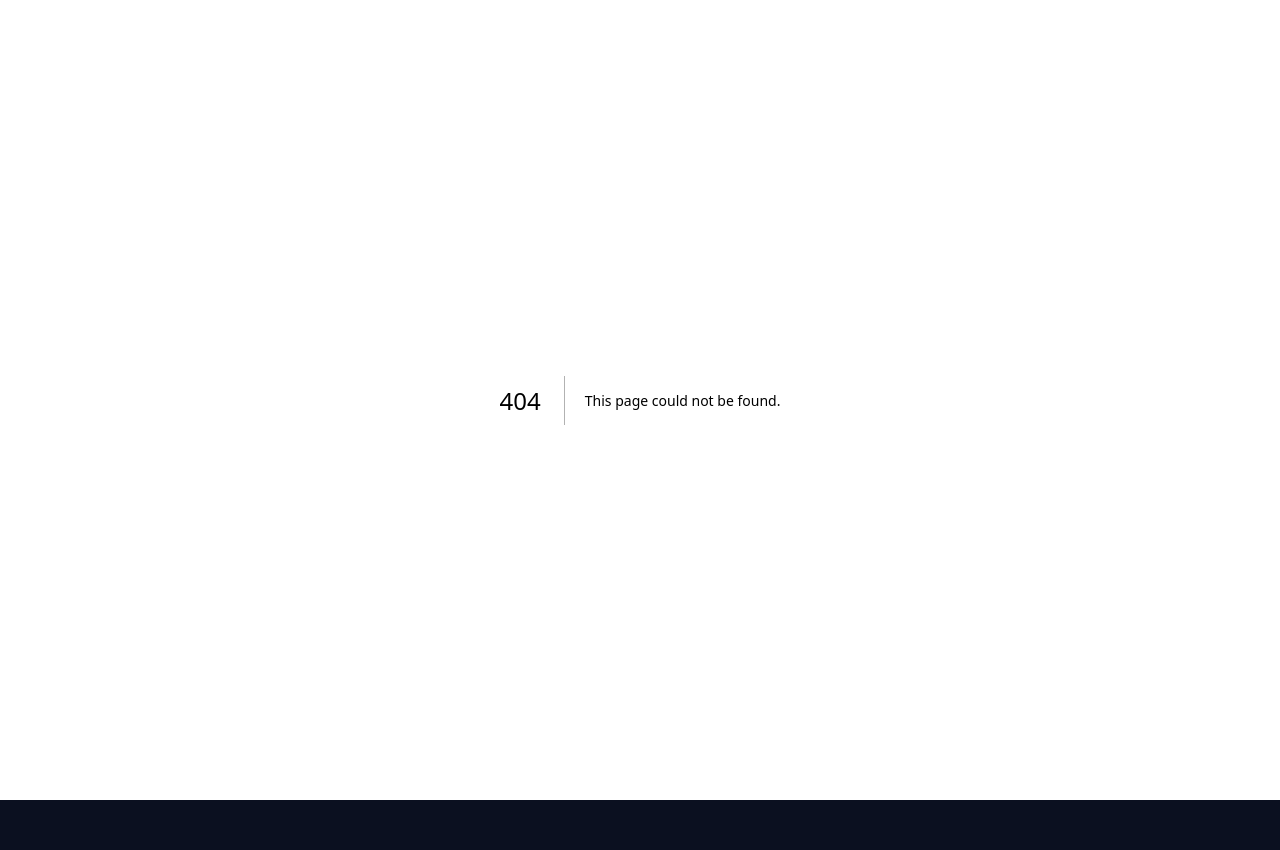
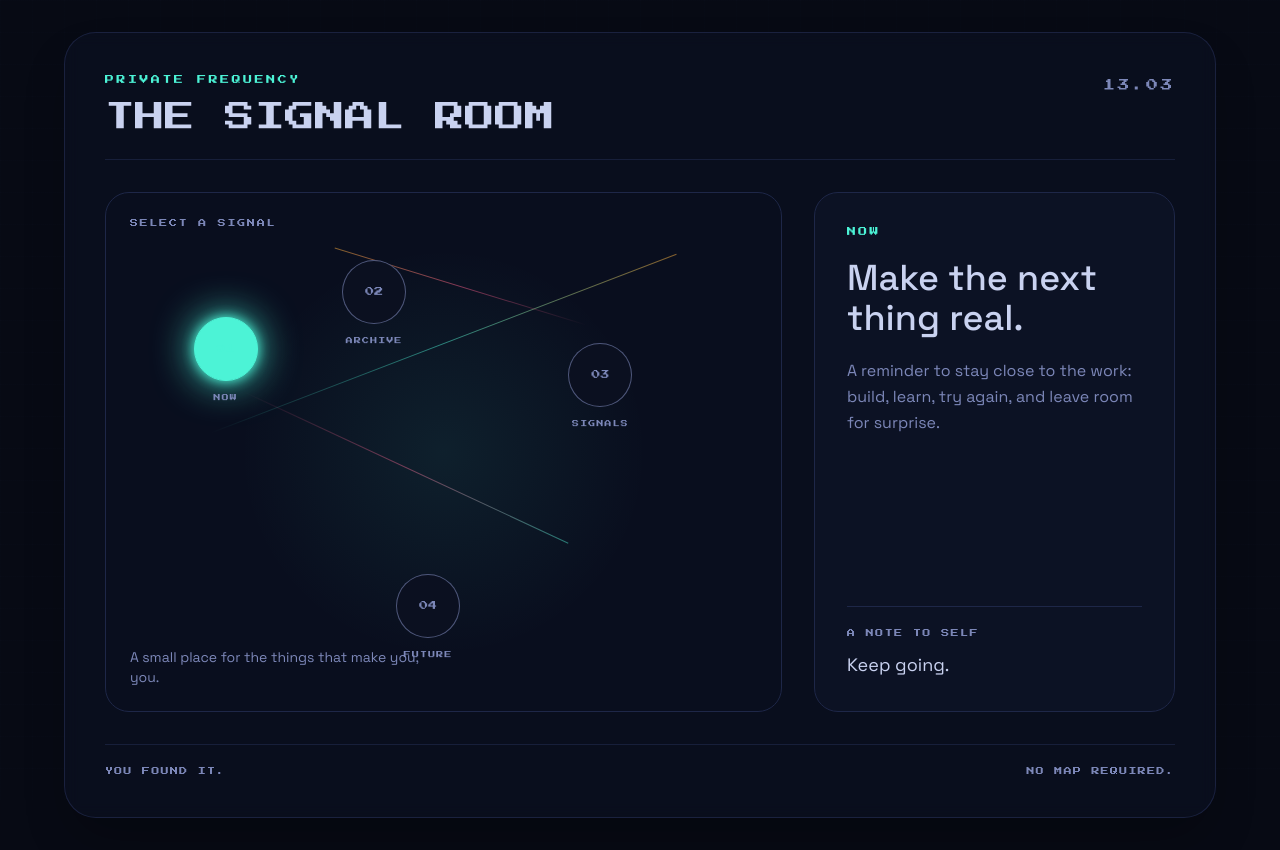
Before and after one commit to manveerplaha/Crosspath, a Next.js app: page /1303 in a window 1280 px wide. Before the commit this address had no page. Before the commit the page ends 800 px from the top, so only its background shows below. Built offline with nearby package versions, Linux system fonts and the light colour scheme.

Commit message:
Add hidden Signal Room page

```diff
--- /dev/null
+++ b/src/app/1303/page.tsx
@@ -0,0 +1,128 @@
+"use client";
+
+import { useState } from "react";
+
+type Signal = {
+  id: string;
+  label: string;
+  eyebrow: string;
+  title: string;
+  copy: string;
+  position: string;
+  color: "neon" | "amber" | "magenta";
+};
+
+const signals: Signal[] = [
+  {
+    id: "now",
+    label: "01",
+    eyebrow: "NOW",
+    title: "Make the next thing real.",
+    copy: "A reminder to stay close to the work: build, learn, try again, and leave room for surprise.",
+    position: "left-[13%] top-[24%]",
+    color: "neon",
+  },
+  {
+    id: "archive",
+    label: "02",
+    eyebrow: "ARCHIVE",
+    title: "Keep the small evidence.",
+    copy: "The first draft, the strange sketch, the note that made sense later. None of it is wasted.",
+    position: "left-[35%] top-[13%]",
+    color: "amber",
+  },
+  {
+    id: "signals",
+    label: "03",
+    eyebrow: "SIGNALS",
+    title: "Follow what keeps returning.",
+    copy: "Ideas worth carrying tend to come back. Notice them. Give them somewhere to grow.",
+    position: "right-[22%] top-[29%]",
+    color: "magenta",
+  },
+  {
+    id: "future",
+    label: "04",
+    eyebrow: "FUTURE",
+    title: "Keep a horizon.",
+    copy: "Not a deadline. A direction - something bright enough to walk toward when the path is unclear.",
+    position: "left-[43%] bottom-[14%]",
+    color: "neon",
+  },
+];
+
+const colorClasses = {
+  neon: "border-neon bg-neon shadow-neon text-neon",
+  amber: "border-amber bg-amber shadow-amber text-amber",
+  magenta: "border-magenta bg-magenta shadow-[0_0_12px_rgba(255,92,138,0.55),0_0_40px_rgba(255,92,138,0.2)] text-magenta",
+} as const;
+
+export default function SignalRoomPage() {
+  const [activeId, setActiveId] = useState("now");
+  const activeSignal = signals.find((signal) => signal.id === activeId) ?? signals[0]!;
+
+  return (
+    <main className="min-h-dvh overflow-hidden bg-[#070a14] px-5 py-6 text-mist sm:px-8 sm:py-8">
+      <div className="pointer-events-none fixed inset-0 opacity-30 [background-image:radial-gradient(circle_at_center,rgba(76,243,214,0.12),transparent_46%),linear-gradient(rgba(124,135,184,0.05)_1px,transparent_1px),linear-gradient(90deg,rgba(124,135,184,0.05)_1px,transparent_1px)] [background-size:auto,32px_32px,32px_32px]" />
+
+      <section className="relative mx-auto flex min-h-[calc(100dvh-3rem)] max-w-6xl flex-col rounded-[2rem] border border-duskLight/80 bg-void/80 p-6 shadow-2xl shadow-black/30 backdrop-blur sm:p-10">
+        <header className="flex items-start justify-between gap-6 border-b border-duskLight/70 pb-6">
+          <div>
+            <p className="font-display text-[9px] tracking-[0.28em] text-neon">PRIVATE FREQUENCY</p>
+            <h1 className="mt-3 font-display text-2xl leading-relaxed text-mist sm:text-3xl">THE SIGNAL ROOM</h1>
+          </div>
+          <p className="pt-1 font-display text-xs tracking-[0.2em] text-mistDim">13.03</p>
+        </header>
+
+        <div className="grid flex-1 gap-8 py-8 lg:grid-cols-[1.5fr_0.8fr] lg:items-center">
+          <div className="relative min-h-[430px] overflow-hidden rounded-3xl border border-duskLight bg-[#090e1e] sm:min-h-[520px]">
+            <div className="absolute inset-x-[13%] top-[29%] h-px rotate-[-21deg] bg-gradient-to-r from-transparent via-neon/50 to-amber/50" />
+            <div className="absolute left-[33%] top-[18%] h-px w-[39%] rotate-[17deg] bg-gradient-to-r from-amber/50 via-magenta/50 to-transparent" />
+            <div className="absolute left-[18%] top-[53%] h-px w-[53%] rotate-[25deg] bg-gradient-to-r from-transparent via-magenta/45 to-neon/45" />
+            <div className="absolute inset-0 bg-[radial-gradient(circle_at_50%_50%,rgba(76,243,214,0.08),transparent_48%)]" />
+
+            <p className="absolute left-6 top-6 font-display text-[8px] tracking-[0.22em] text-mistDim">SELECT A SIGNAL</p>
+            <p className="absolute bottom-6 left-6 right-6 font-body text-sm text-mistDim sm:max-w-xs">A small place for the things that make you, you.</p>
+
+            {signals.map((signal) => {
+              const isActive = signal.id === activeSignal.id;
+              return (
+                <button
+                  key={signal.id}
+                  type="button"
+                  aria-label={`Open ${signal.eyebrow.toLowerCase()} signal`}
+                  aria-pressed={isActive}
+                  onClick={() => setActiveId(signal.id)}
+                  className={`absolute ${signal.position} group z-10 grid h-12 w-12 place-items-center rounded-full border transition duration-300 hover:scale-110 focus-visible:scale-110 sm:h-16 sm:w-16 ${
+                    isActive ? colorClasses[signal.color] : "border-mistDim/60 bg-void text-mistDim hover:border-mist hover:text-mist"
+                  }`}
+                >
+                  <span className="font-display text-[9px]">{signal.label}</span>
+                  <span className="absolute -bottom-6 left-1/2 hidden -translate-x-1/2 whitespace-nowrap font-display text-[7px] tracking-[0.16em] text-mistDim sm:block">{signal.eyebrow}</span>
+                </button>
+              );
+            })}
+          </div>
+
+          <aside className="flex h-full flex-col justify-between rounded-3xl border border-duskLight bg-dusk/35 p-6 sm:p-8">
+            <div>
+              <p className={`font-display text-[9px] tracking-[0.25em] ${colorClasses[activeSignal.color].split(" ").at(-1)}`}>{activeSignal.eyebrow}</p>
+              <h2 className="mt-5 font-body text-3xl font-medium leading-tight text-mist sm:text-4xl">{activeSignal.title}</h2>
+              <p className="mt-5 max-w-md text-base leading-relaxed text-mistDim">{activeSignal.copy}</p>
+            </div>
+
+            <div className="mt-10 border-t border-duskLight pt-5">
+              <p className="font-display text-[8px] tracking-[0.18em] text-mistDim">A NOTE TO SELF</p>
+              <p className="mt-3 font-body text-lg text-mist">Keep going.</p>
+            </div>
+          </aside>
+        </div>
+
+        <footer className="flex items-center justify-between border-t border-duskLight/70 pt-5 font-display text-[8px] tracking-[0.16em] text-mistDim">
+          <span>YOU FOUND IT.</span>
+          <span>NO MAP REQUIRED.</span>
+        </footer>
+      </section>
+    </main>
+  );
+}
```
Also changed, not shown: 1 other file (tests, documents, lock files or other folders).
